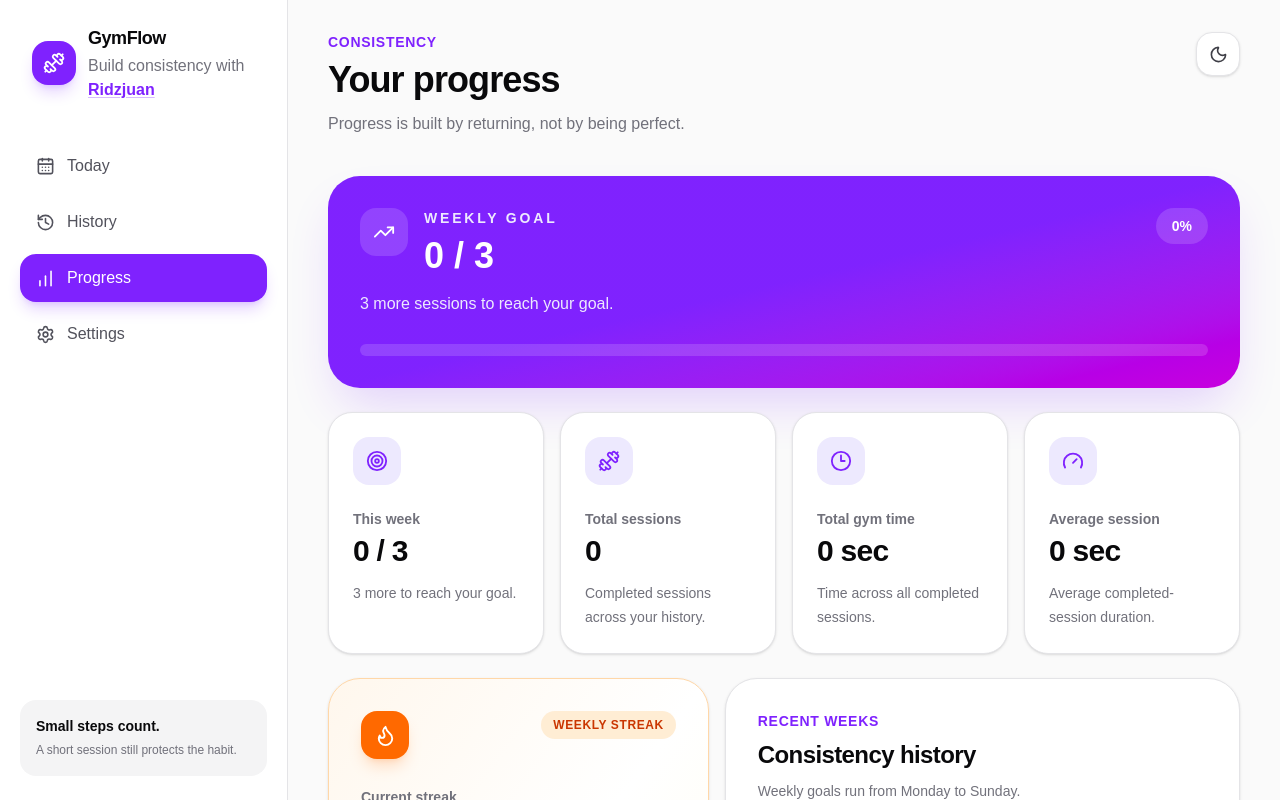
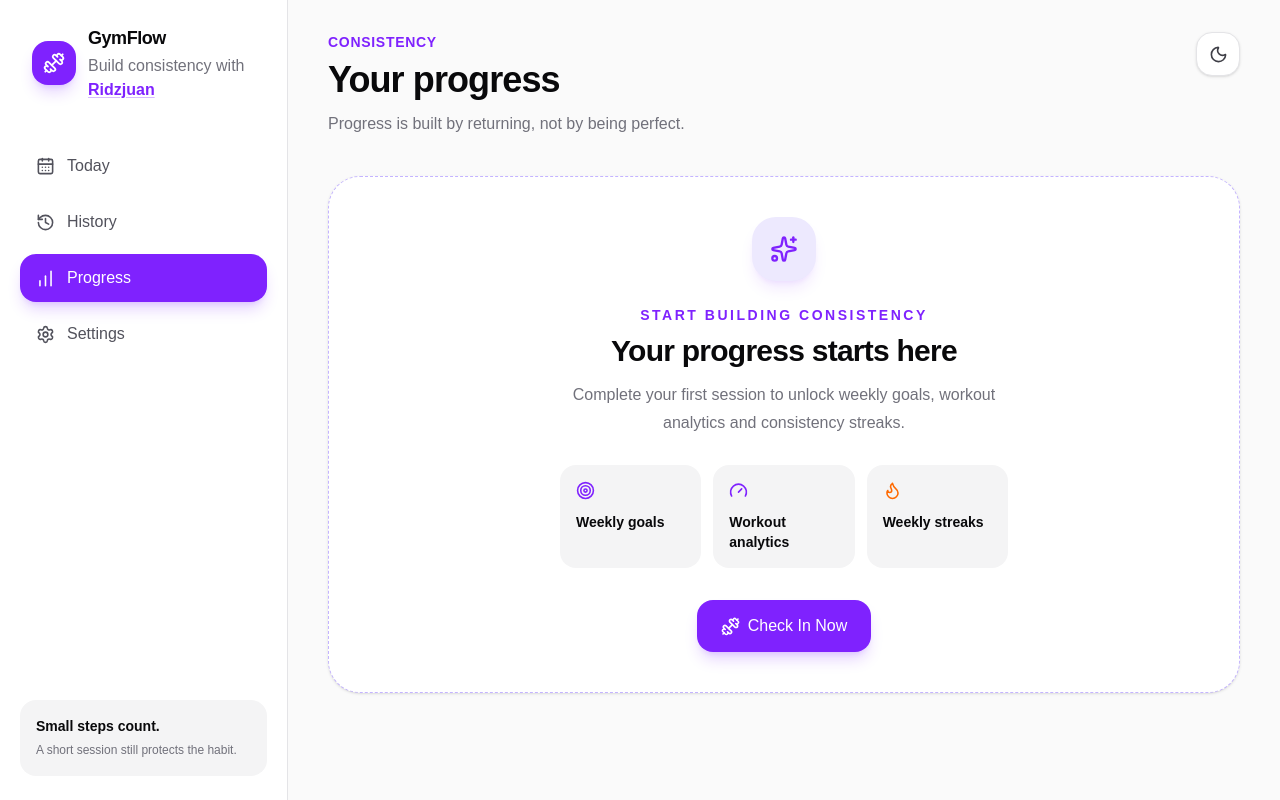
Before and after one commit to ameeridz/gymflow, a Next.js app: page /progress in a window 1280 px wide. Shown: the top 800 px of the page. Built offline with nearby package versions, Linux system fonts and the light colour scheme.

Commit message:
feat: improve first-time user experience
Adds actionable History and Progress empty states with direct access to the Check-In flow.

```diff
--- a/src/app/page.tsx
+++ b/src/app/page.tsx
@@ -1,8 +1,19 @@
 "use client";
 
-import { Dumbbell, Flame, Target } from "lucide-react";
-import { useRouter } from "next/navigation";
-import { useState } from "react";
+import {
+  Dumbbell,
+  Flame,
+  Target,
+} from "lucide-react";
+import {
+  useRouter,
+  useSearchParams,
+} from "next/navigation";
+import {
+  Suspense,
+  useEffect,
+  useState,
+} from "react";
 
 import { ActiveSessionCard } from "@/components/check-in/active-session-card";
 import { CheckInDialog } from "@/components/check-in/check-in-dialog";
@@ -13,11 +24,9 @@ import { getCompletedSessionsThisWeek } from "@/lib/session-analytics";
 import { useSessionStore } from "@/stores/session-store";
 import { useSettingsStore } from "@/stores/settings-store";
 
-export default function Home() {
+function HomeContent() {
   const router = useRouter();
-
-  const [checkInOpen, setCheckInOpen] =
-    useState(false);
+  const searchParams = useSearchParams();
 
   const activeSession = useSessionStore(
     (state) => state.activeSession,
@@ -42,6 +51,32 @@ export default function Home() {
   const weeklyTarget = useSettingsStore(
     (state) => state.weeklyTarget,
   );
+
+  const [
+    checkInOpen,
+    setCheckInOpen,
+  ] = useState(() => {
+    const requestedCheckIn =
+      searchParams.get("checkin") === "true";
+
+    return (
+      requestedCheckIn &&
+      activeSession === null
+    );
+  });
+
+  useEffect(() => {
+    const requestedCheckIn =
+      searchParams.get("checkin") === "true";
+
+    if (!requestedCheckIn) {
+      return;
+    }
+
+    router.replace("/", {
+      scroll: false,
+    });
+  }, [router, searchParams]);
 
   const sessionsThisWeek =
     getCompletedSessionsThisWeek(
@@ -82,6 +117,10 @@ export default function Home() {
   function handleViewHistory() {
     dismissLastCompletedSession();
     router.push("/history");
+  }
+
+  function handleCloseCheckIn() {
+    setCheckInOpen(false);
   }
 
   return (
@@ -203,10 +242,11 @@ export default function Home() {
           )}
 
           <CheckInDialog
-            open={checkInOpen}
-            onClose={() =>
-              setCheckInOpen(false)
+            open={
+              checkInOpen &&
+              activeSession === null
             }
+            onClose={handleCloseCheckIn}
           />
         </div>
       </main>
@@ -229,3 +269,19 @@ export default function Home() {
     </>
   );
 }
+
+function HomeLoading() {
+  return (
+    <main className="min-h-screen px-4 py-6 sm:px-6 lg:px-10 lg:py-8">
+      <div className="mx-auto min-h-96 max-w-6xl animate-pulse rounded-3xl bg-zinc-200 dark:bg-zinc-900" />
+    </main>
+  );
+}
+
+export default function Home() {
+  return (
+    <Suspense fallback={<HomeLoading />}>
+      <HomeContent />
+    </Suspense>
+  );
+}
--- a/src/app/progress/page.tsx
+++ b/src/app/progress/page.tsx
@@ -5,9 +5,11 @@ import {
   Dumbbell,
   Flame,
   Gauge,
+  Sparkles,
   Target,
   TrendingUp,
 } from "lucide-react";
+import { useRouter } from "next/navigation";
 import { useSyncExternalStore } from "react";
 
 import { WeeklyStreakCard } from "@/components/progress/weekly-streak-card";
@@ -36,6 +38,7 @@ function useMounted() {
 
 export default function ProgressPage() {
   const mounted = useMounted();
+  const router = useRouter();
 
   const completedSessions = useSessionStore(
     (state) => state.completedSessions,
@@ -135,6 +138,10 @@ export default function ProgressPage() {
     },
   ];
 
+  function handleCheckIn() {
+    router.push("/?checkin=true");
+  }
+
   if (!mounted) {
     return (
       <main className="px-4 py-6 sm:px-6 lg:px-10 lg:py-8">
@@ -165,6 +172,71 @@ export default function ProgressPage() {
           <ThemeToggle />
         </header>
 
+        {completedSessions.length === 0 ? (
+          <section className="mt-10 overflow-hidden rounded-[2rem] border border-dashed border-violet-300 bg-white p-6 text-center shadow-sm dark:border-violet-500/30 dark:bg-zinc-900 sm:p-10">
+            <div className="mx-auto flex h-16 w-16 items-center justify-center rounded-3xl bg-violet-100 text-violet-600 shadow-lg shadow-violet-600/10 dark:bg-violet-500/15 dark:text-violet-400">
+              <Sparkles size={28} />
+            </div>
+
+            <p className="mt-6 text-sm font-semibold uppercase tracking-[0.18em] text-violet-600 dark:text-violet-400">
+              Start building consistency
+            </p>
+
+            <h2 className="mx-auto mt-2 max-w-lg text-2xl font-black tracking-tight sm:text-3xl">
+              Your progress starts here
+            </h2>
+
+            <p className="mx-auto mt-3 max-w-md text-sm leading-6 text-zinc-500 dark:text-zinc-400 sm:text-base sm:leading-7">
+              Complete your first session to unlock
+              weekly goals, workout analytics and
+              consistency streaks.
+            </p>
+
+            <div className="mx-auto mt-7 grid max-w-md gap-3 text-left sm:grid-cols-3">
+              <div className="rounded-2xl bg-zinc-100 p-4 dark:bg-zinc-800">
+                <Target
+                  size={19}
+                  className="text-violet-600 dark:text-violet-400"
+                />
+
+                <p className="mt-3 text-sm font-bold">
+                  Weekly goals
+                </p>
+              </div>
+
+              <div className="rounded-2xl bg-zinc-100 p-4 dark:bg-zinc-800">
+                <Gauge
+                  size={19}
+                  className="text-violet-600 dark:text-violet-400"
+                />
+
+                <p className="mt-3 text-sm font-bold">
+                  Workout analytics
+                </p>
+              </div>
+
+              <div className="rounded-2xl bg-zinc-100 p-4 dark:bg-zinc-800">
+                <Flame
+                  size={19}
+                  className="text-orange-500"
+                />
+
+                <p className="mt-3 text-sm font-bold">
+                  Weekly streaks
+                </p>
+              </div>
+            </div>
+
+            <button
+              type="button"
+              onClick={handleCheckIn}
+              className="mt-8 inline-flex items-center justify-center gap-2 rounded-2xl bg-violet-600 px-6 py-3.5 font-bold text-white shadow-lg shadow-violet-600/20 transition hover:bg-violet-700 active:scale-[0.98]"
+            >
+              <Dumbbell size={19} />
+              Check In Now
+            </button>
+          </section>
+        ) : (
           <div className="mt-8 flex flex-col lg:mt-10">
             <div className="order-1 lg:order-3">
               <WeeklyStreakCard
@@ -246,6 +318,7 @@ export default function ProgressPage() {
               })}
             </section>
           </div>
+        )}
       </div>
     </main>
   );
```
Also changed, not shown: src/app/history/page.tsx (+46 -27 lines). Lines whose indentation alone changed are shown as unchanged.
